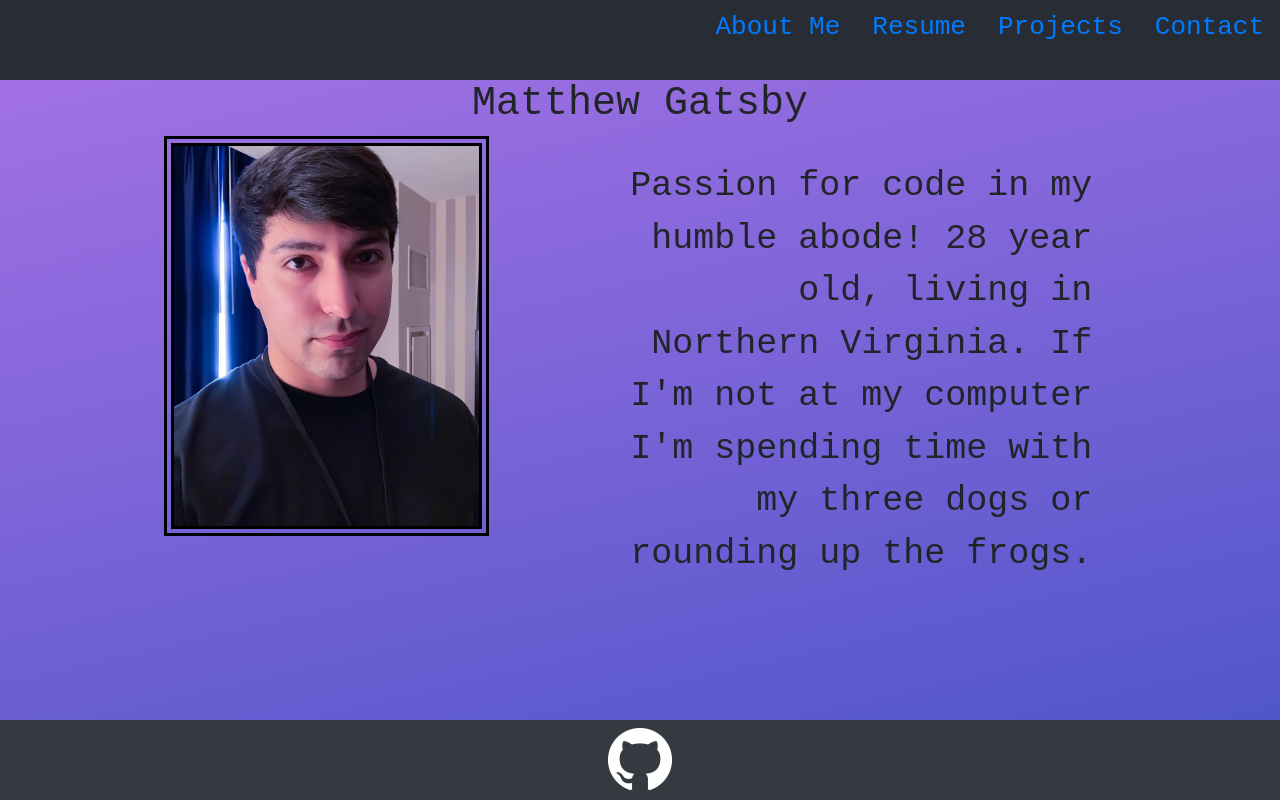
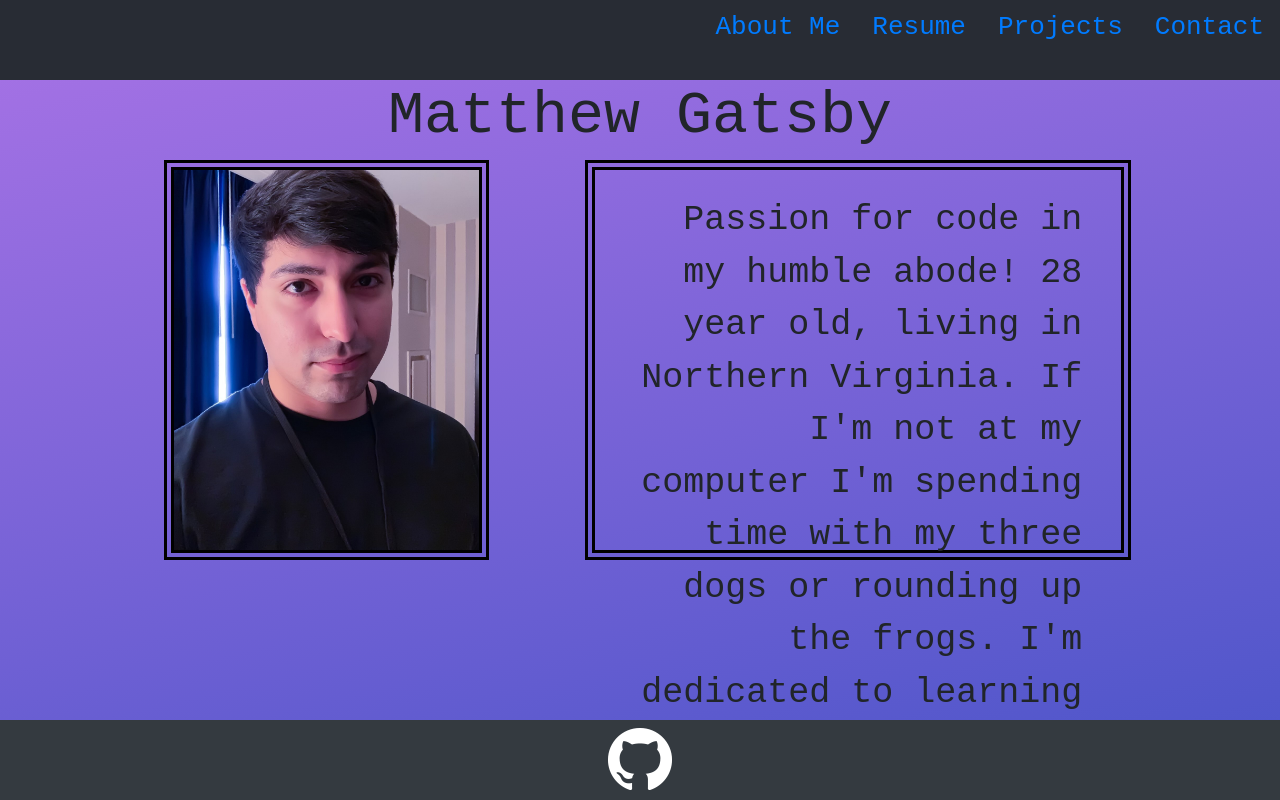
Before and after one commit to mattjgatsby/React-Portfolio, a React (Create React App) app in the folder matt-gatsby-portfolio/: page / in a window 1280 px wide. Built offline with nearby package versions, Linux system fonts and the light colour scheme.

Commit message:
adjusted some css on about page

```diff
--- a/matt-gatsby-portfolio/src/App.css
+++ b/matt-gatsby-portfolio/src/App.css
@@ -108,3 +108,6 @@
 .other_font_size {
   font-size: 20px;
 }
+.header_font_size {
+  font-size: 60px;
+}
--- a/matt-gatsby-portfolio/src/components/aboutMe.js
+++ b/matt-gatsby-portfolio/src/components/aboutMe.js
@@ -4,7 +4,7 @@ import mePicture from "../assets/images/Me2019.png";
 function About() {
   return (
     <div className="background ">
-      <h1 className="text-center ">Matthew Gatsby</h1>
+      <h1 className="text-center header_font_size">Matthew Gatsby</h1>
       <div className="row d-flex justify-content-center">
         <div className="col-sm-4">
           <img
@@ -13,11 +13,11 @@ function About() {
             alt="me from 2019"
           ></img>
         </div>
-        <div className="col-sm-5">
+        <div className="col-sm-5 custom_about_image">
           <p className="text-right m-4 custom_font_size">
             Passion for code in my humble abode! 28 year old, living in Northern
             Virginia. If I'm not at my computer I'm spending time with my three
-            dogs or rounding up the frogs.
+            dogs or rounding up the frogs. I'm dedicated to learning and growing my abilities as a web developer!
           </p>
         </div>
       </div>
```
